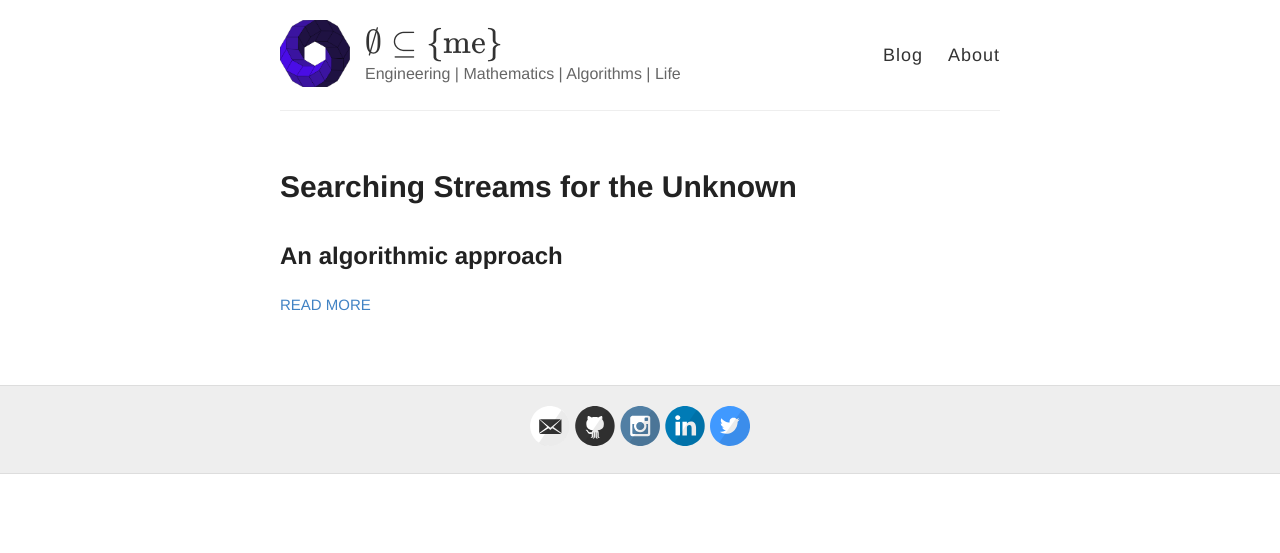
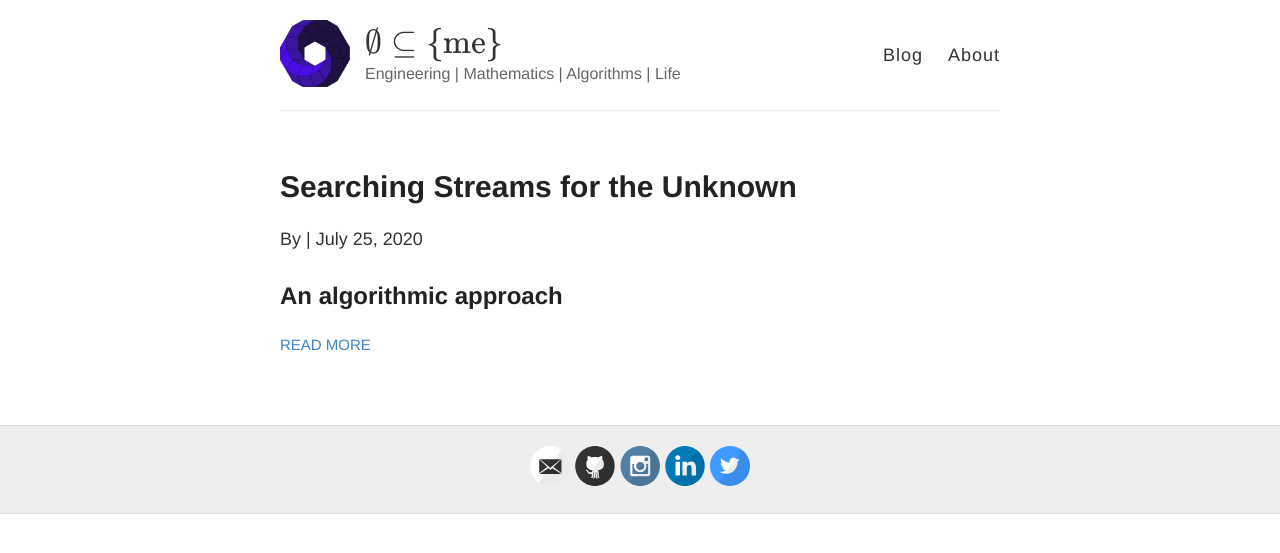
Before and after one commit to choward1491/choward1491.github.io, a Jekyll site: the page built from index.html, in a window 1280 px wide. Shown: the top 553 px of the page. Built offline with Jekyll 4.4.1, drawn with Linux system fonts in a browser that asks for light colours; nearby versions of some CDN libraries.

Commit message:
push some changes.. experiment with blog post information and style, attempt 1

```diff
--- a/index.html
+++ b/index.html
@@ -7,10 +7,8 @@ layout: default
     <article class="post">
 
       <h1><a href="{{ site.baseurl }}{{ post.url }}">{{ post.title }}</a></h1>
-
-      <div class="entry">
-        {{ post.excerpt }}
-      </div>
+      <p>By {{ post.author }} | {{ post.date | date: '%B %d, %Y' }}</p>
+      {{ post.excerpt }}
 
       <a href="{{ site.baseurl }}{{ post.url }}" class="read-more">Read More</a>
     </article>
```
